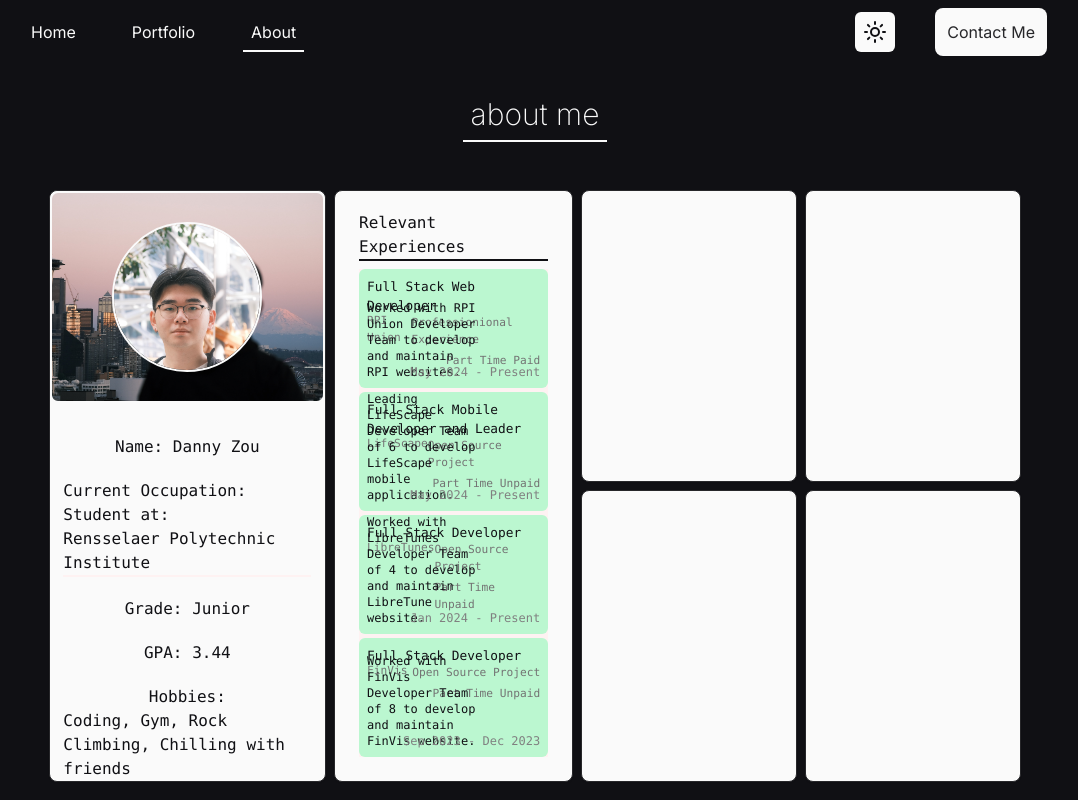
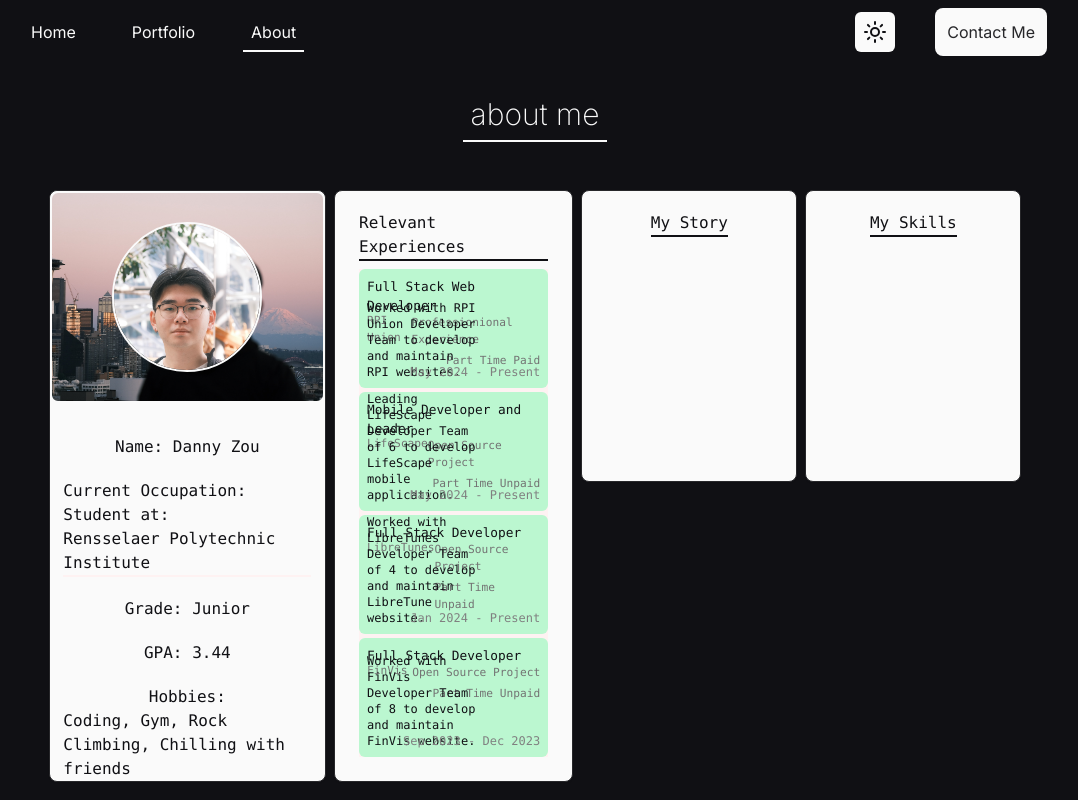
Before and after one commit to danny-zou18/portfolio-site, a Next.js app in the folder project/: page /about in a window 1280 px wide. Shown: the whole page, without its empty margins (105-1183 px from the left). Built offline with nearby package versions, Linux system fonts and the light colour scheme.

Commit message:
progess on about page

```diff
--- a/project/src/app/about/page.tsx
+++ b/project/src/app/about/page.tsx
@@ -4,7 +4,8 @@ import React from "react";
 
 import MainCard from "@/components/about/MainCard";
 import ExperiencesCard from "@/components/about/ExperiencesCard";
-import Cards from "@/components/about/Cards";
+import MyStoryCard from "@/components/about/MyStoryCard";
+import SkillsCard from "@/components/about/SkillsCard";
 
 const AboutPage: React.FC = () => {
   return (
@@ -18,9 +19,8 @@ const AboutPage: React.FC = () => {
         <MainCard />
         <ExperiencesCard />
         <div className="grid grid-cols-2 grid-rows-2 gap-2 w-[46%]">
-            {Array.from({ length: 4 }).map((_, index) => (
-                <Cards key={index} />
-            ))}
+            <MyStoryCard />
+            <SkillsCard />
         </div>
       </div>
     </div>
--- a/project/src/components/about/ExperiencesCard.tsx
+++ b/project/src/components/about/ExperiencesCard.tsx
@@ -27,7 +27,7 @@ const experiences = [
     endDate: "Present",
   },
   {
-    title: "Full Stack Mobile Developer and Leader",
+    title: "Mobile Developer and Leader",
     at: "LifeScape",
     type: "Open Source Project",
     type2: "Part Time Unpaid",
--- /dev/null
+++ b/project/src/components/about/MyStoryCard.tsx
@@ -0,0 +1,27 @@
+"use client";
+
+import React from "react";
+import { motion } from "framer-motion";
+
+import { Card, CardContent } from "@/components/ui/card";
+
+const MyStoryCard = () => {
+  return (
+    <motion.div
+      className="h-full"
+      initial={{ opacity: 0 }}
+      whileInView={{ opacity: 1 }}
+      viewport={{ once: true }}
+    >
+      <Card className="h-full">
+        <CardContent className="flex flex-col items-center text-background h-full font-mono">
+          <h1 className="border-b-2 border-background mt-5">
+            My Story
+          </h1>
+        </CardContent>
+      </Card>
+    </motion.div>
+  );
+};
+
+export default MyStoryCard;
--- a/project/src/components/about/Cards.tsx
+++ b/project/src/components/about/SkillsCard.tsx
@@ -5,21 +5,23 @@ import { motion } from "framer-motion";
 
 import { Card, CardContent } from "@/components/ui/card";
 
-const Cards: React.FC = () => {
+const SkillsCard = () => {
   return (
     <motion.div
-      className="w-full h-full"
+      className="h-full"
       initial={{ opacity: 0 }}
       whileInView={{ opacity: 1 }}
       viewport={{ once: true }}
     >
       <Card className="h-full">
-        <CardContent className="text-background">
-
+        <CardContent className="flex flex-col items-center text-background h-full font-mono">
+          <h1 className="border-b-2 border-background mt-5">
+            My Skills
+          </h1>
         </CardContent>
       </Card>
     </motion.div>
   );
 };
 
-export default Cards
+export default SkillsCard;
```
